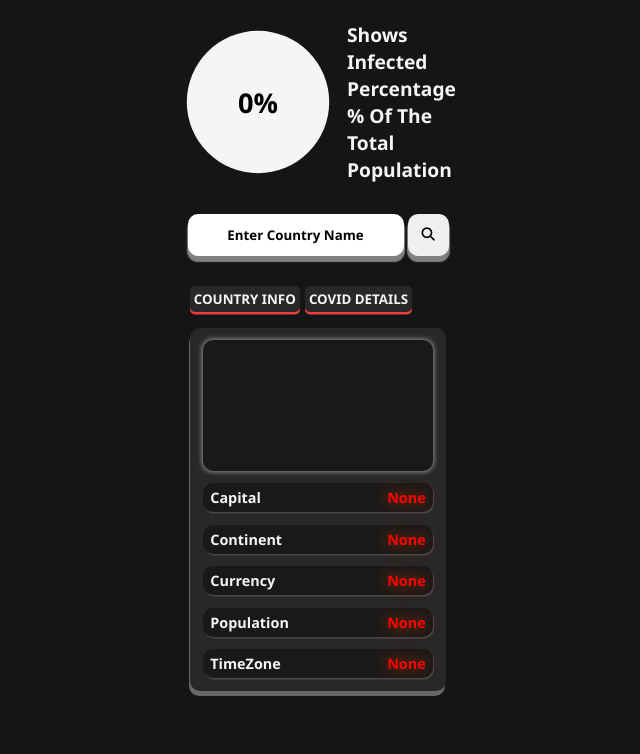
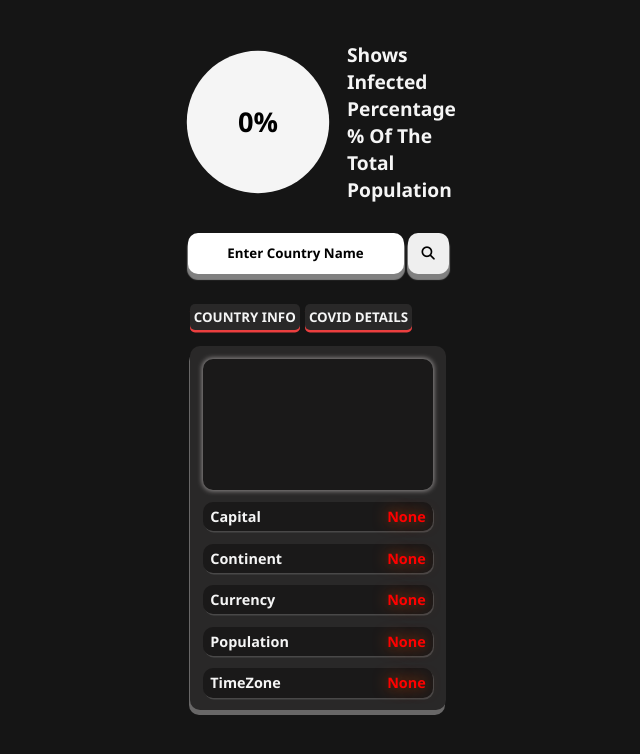
Before and after one commit to Akshay-Vinod-Jha/CORONA_COUNTRIES_INFO_BY_IMMORTAL, a plain HTML site: page index.html in a window 1280 px wide. Shown: the whole page, without its empty margins (322-962 px from the left). Drawn offline with Linux system fonts and the light colour scheme.

Commit message:
Update index.html

```diff
--- a/index.html
+++ b/index.html
@@ -3,7 +3,7 @@
 <head>
     <meta charset="UTF-8">
     <meta name="viewport" content="width=device-width, initial-scale=1.0">
-    <title>COVID19-DETAILS</title>
+    <title>Document</title>
     <script src="https://kit.fontawesome.com/bb506b8b05.js" crossorigin="anonymous"></script>
     <style>
         *{
@@ -17,7 +17,7 @@
         body{
             justify-content: space-around;
             width: 100vw;
-            height: 90vh;
+            height: 95vh;
             flex-direction: column !important;
             background: rgb(21, 21, 21);
         }
@@ -52,8 +52,8 @@
         }
         #main{
             max-width: 300px;
-	    max-height:518px;
-		min-height:516px;
+            min-height: 517px;
+            max-height: 518px;
             width: 100%;
             height: 70%;
             justify-content: space-evenly !important;
@@ -182,9 +182,18 @@
             background-size: 100% 130% !important;
             box-shadow: 0px 0px 10px 5px whitesmoke inset !important;
         }
+        .primary{
+            width: 100%;
+            height: 100%;
+            flex-direction: column;
+            max-width: 304px;
+            max-height: 710px;
+            min-height: 630px;
+        }
     </style>
 </head>
 <body class="flex">
+    <div class="primary flex">
         <div class="svg-inside flex">
             <svg class="flex">
                 <defs>
@@ -229,6 +238,7 @@
             </div>
         </div>
         <div id="dis_error"></div>
+    </div>
     <script>
         const array=Array.from(document.getElementsByClassName("same"));
         let pop;
```
Lines whose indentation alone changed are shown as unchanged.
